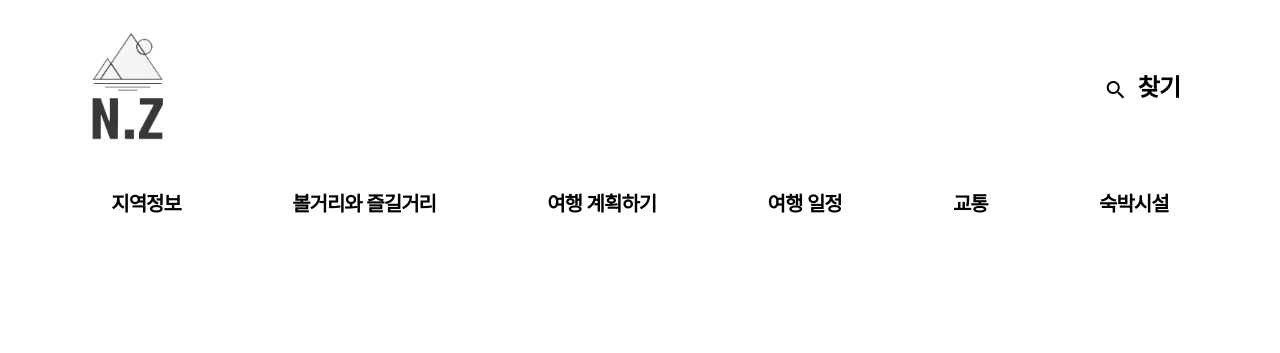
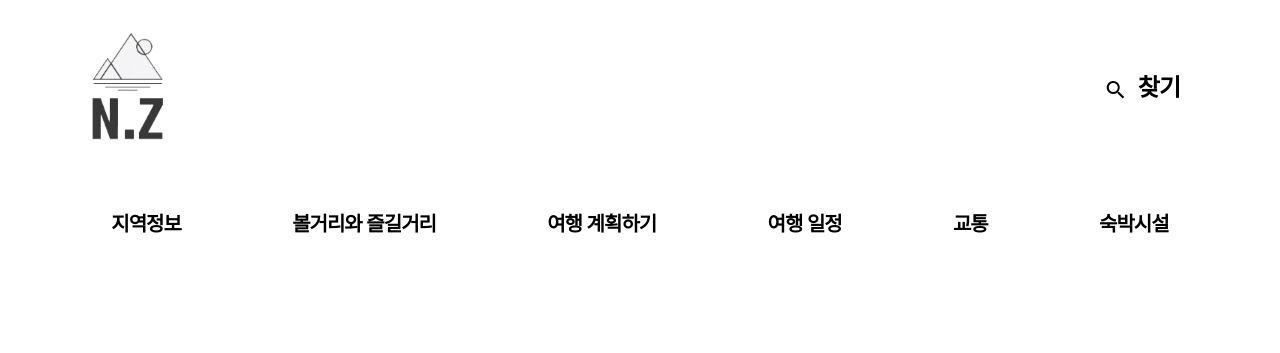
Before and after one commit to donghyunkkkk/nz, a plain HTML site: page index.html in a window 1280 px wide. Shown: the top 353 px of the page. Drawn offline with nearby package versions, Linux system fonts and the light colour scheme; grey boxes are pictures that could not be loaded.

Commit message:
Update style.css

```diff
--- a/css/style.css
+++ b/css/style.css
@@ -64,7 +64,7 @@
 	.navbar		{
 				font-size:1.25rem;
 				font-weight:bold;
-				padding:40px 0;
+				padding: 60px 0 80px 0;
 		}
 	#nav> ul 	{
 				display:flex;
```
